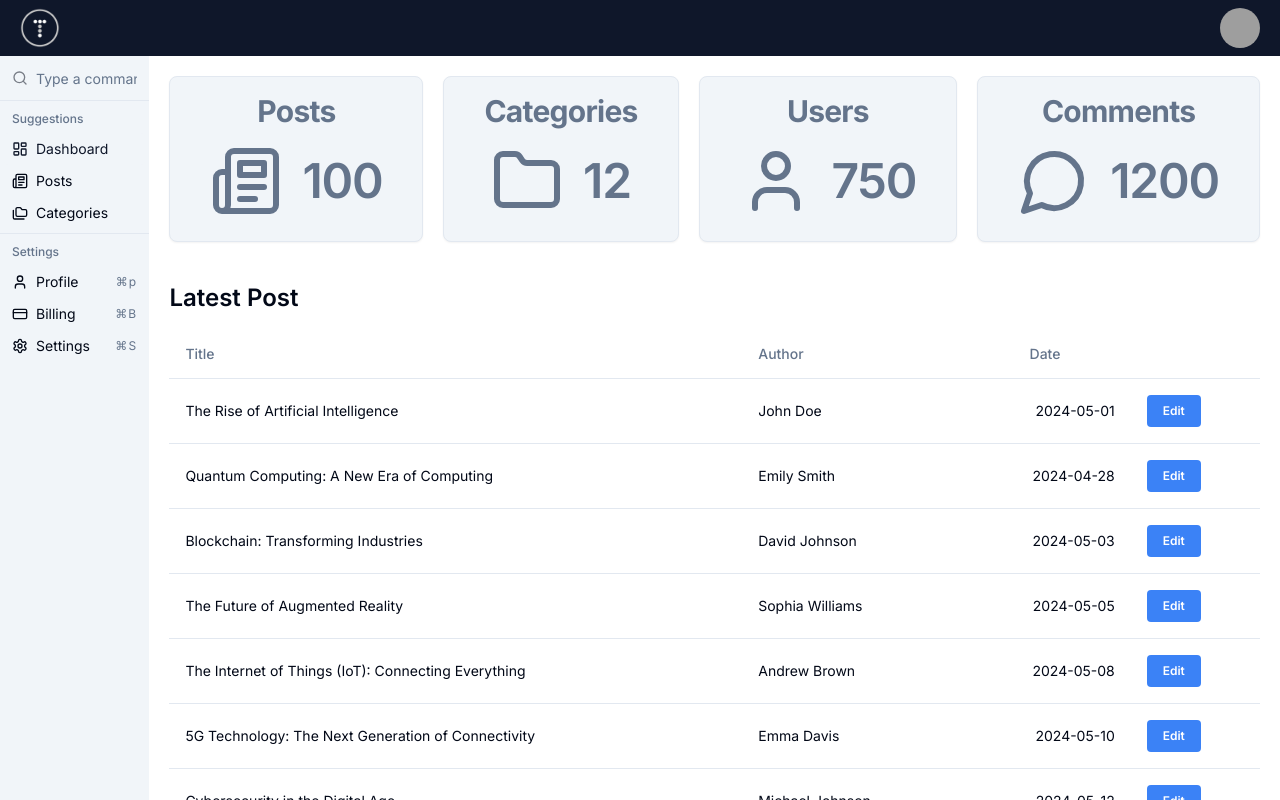
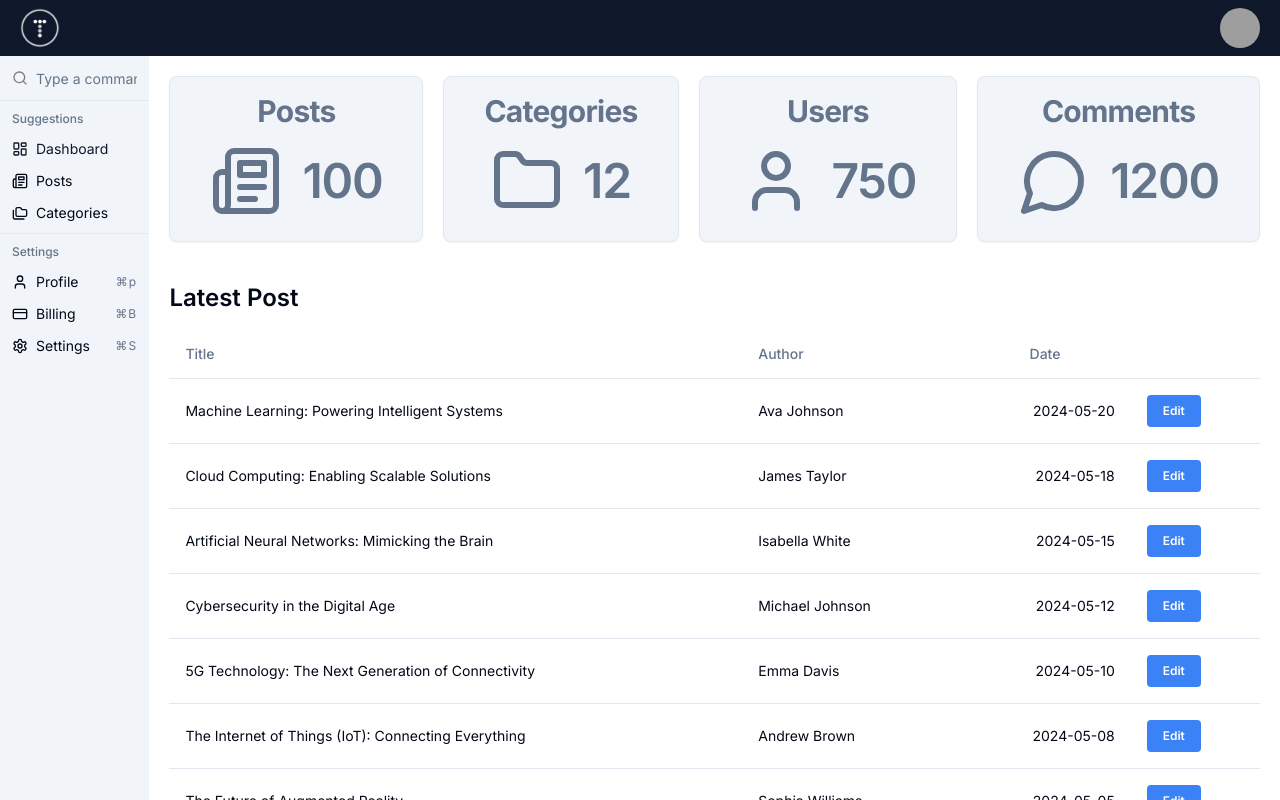
Before and after one commit to alisalali/admin-dash-shadcn, a Next.js app: page / in a window 1280 px wide. Shown: the top 800 px of the page. Built offline with nearby package versions, Linux system fonts and the light colour scheme; grey boxes are pictures that could not be loaded.

Commit message:
sorted posts to limit

```diff
--- a/components/posts/PostsTable.tsx
+++ b/components/posts/PostsTable.tsx
@@ -31,6 +31,9 @@ const PostsTable = ({ limit, title }: PostsTableProps) => {
     (a, b) => new Date(b.date).getTime() - new Date(a.date).getTime()
   );
 
+  //filter post to limit post
+  const filteredPosts = limit ? sortedPosts.slice(0, limit) : sortedPosts;
+
   return (
     <div className="mt-10">
       <h3 className="text-2xl mb-4 font-semibold">{title ? title : "Posts"}</h3>
@@ -46,7 +49,7 @@ const PostsTable = ({ limit, title }: PostsTableProps) => {
           </TableRow>
         </TableHeader>
         <TableBody>
-          {posts.map((post) => (
+          {sortedPosts.map((post) => (
             <TableRow key={post.id}>
               <TableCell>{post.title}</TableCell>
               <TableCell className="hidden md:table-cell">
```
